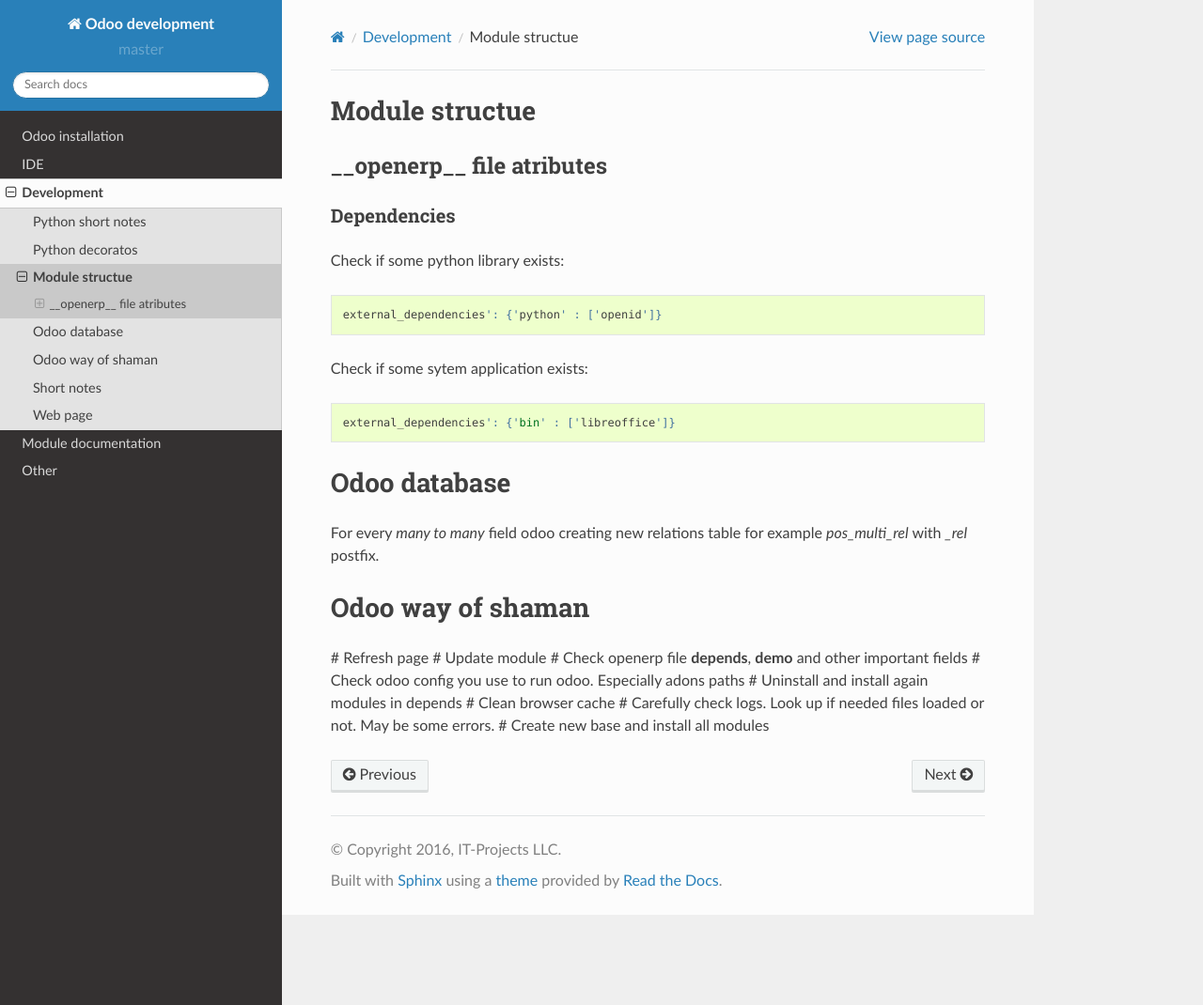
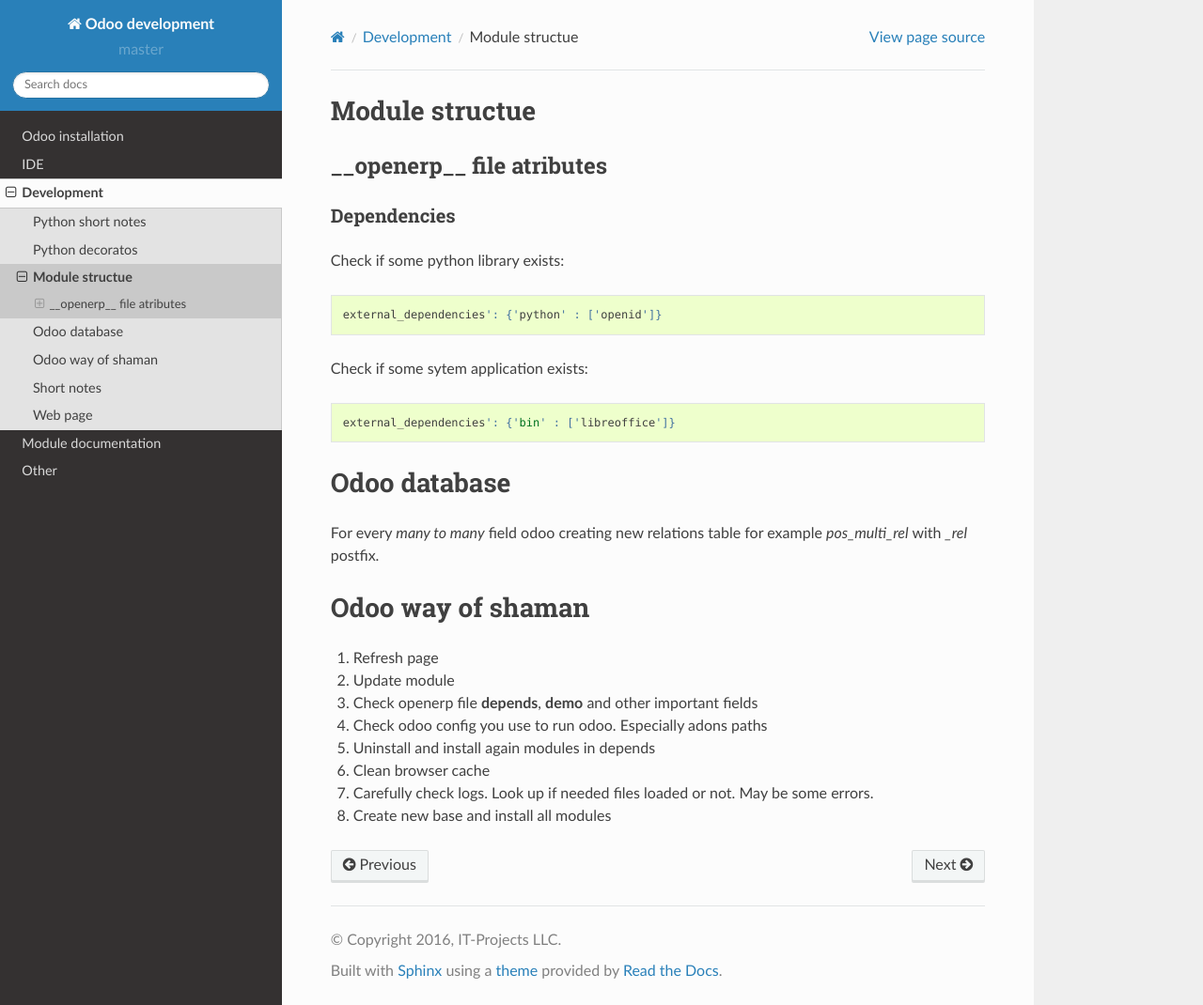
Before and after one commit to itpp-labs/odoo-development, a Sphinx documentation site: the page built from docs/dev/odoo.rst, in a window 1280 px wide and 1070 px high. Shown: the whole window at 94% size. Built offline with Sphinx 7.4.7 and the Read the Docs theme 2.0.0, drawn with Linux system fonts in a browser that asks for light colours.

Commit message:
+ data 3

```diff
--- a/docs/dev/odoo.rst
+++ b/docs/dev/odoo.rst
@@ -25,11 +25,11 @@
 =============
 What to do if something not work but should to
 ^^^^^^^^^^^^^^^^^^^^^^^^^^^^^
-# Refresh page
-# Update module
-# Check openerp file **depends**, **demo** and other important fields
-# Check odoo config you use to run odoo. Especially adons paths
-# Uninstall and install again modules in depends
-# Clean browser cache
-# Carefully check logs. Look up if needed files loaded or not. May be some errors.
-# Create new base and install all modules
+#. Refresh page
+#. Update module
+#. Check openerp file **depends**, **demo** and other important fields
+#. Check odoo config you use to run odoo. Especially adons paths
+#. Uninstall and install again modules in depends
+#. Clean browser cache
+#. Carefully check logs. Look up if needed files loaded or not. May be some errors.
+#. Create new base and install all modules
```
